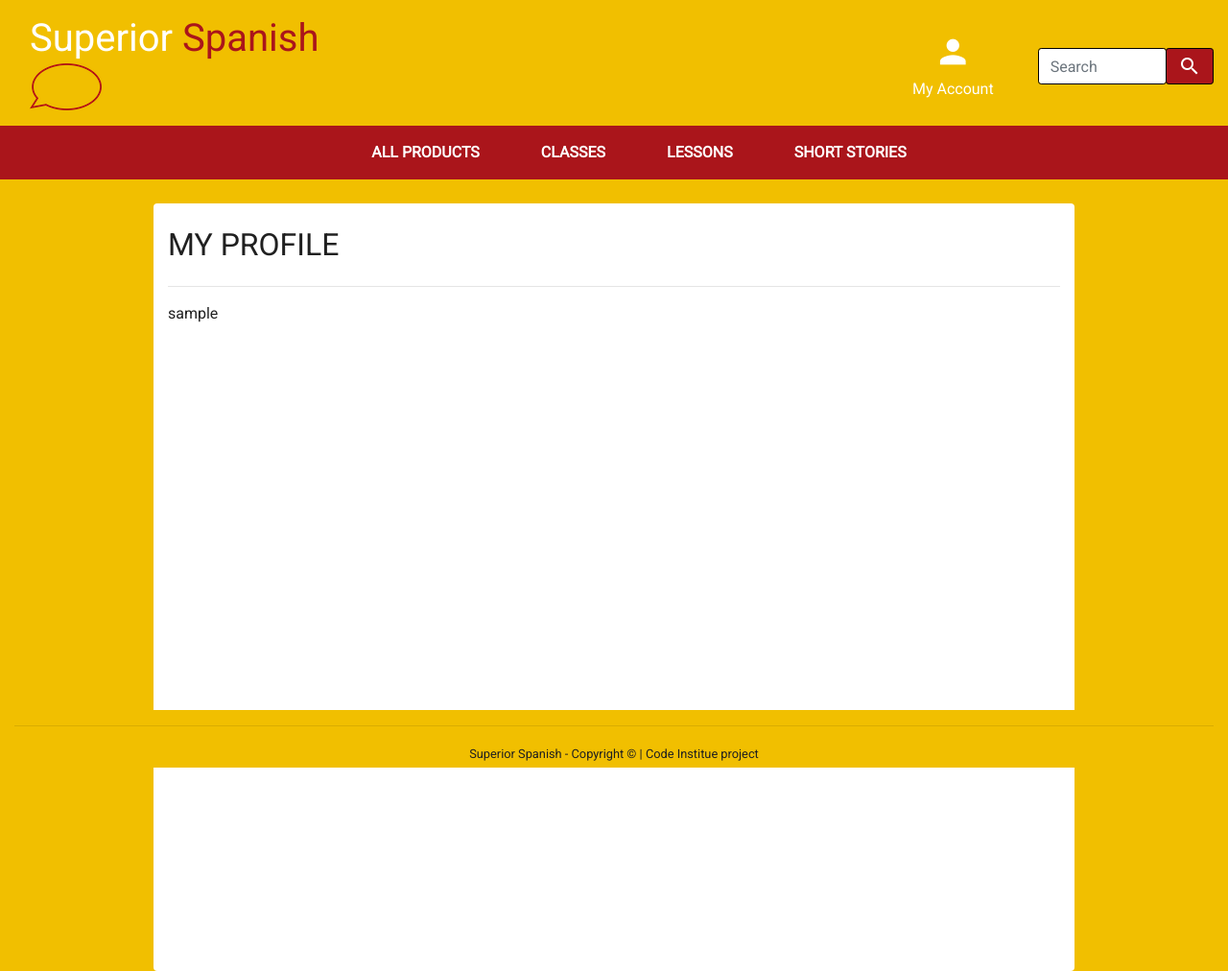
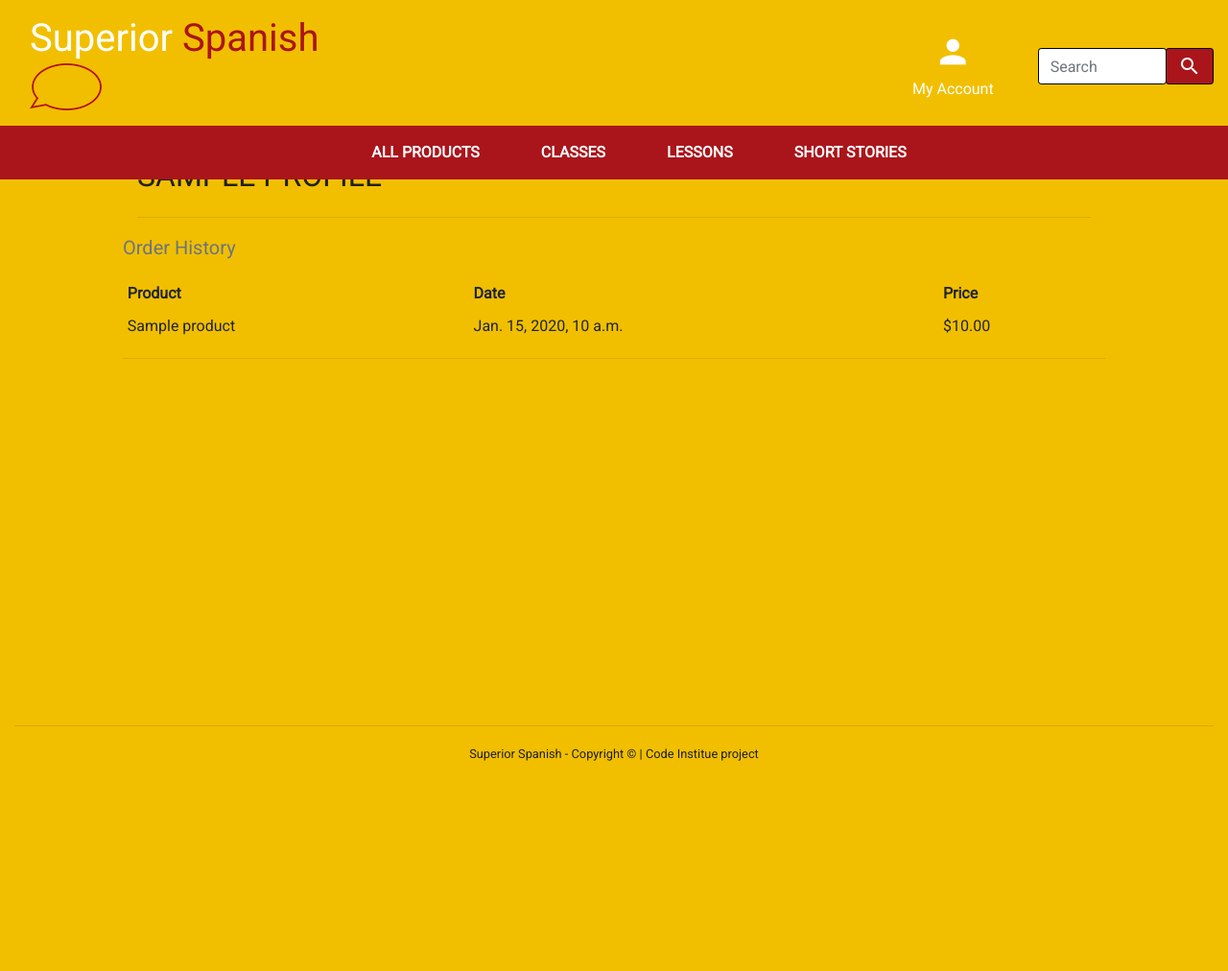
Before and after one commit to DonnaIB/superior_spanish, a Django app: page /profile/ in a window 1280 px wide. Shown: the whole page at 96% size. After the commit the page ends 793 px from the top, so only its background shows below. Run offline with Django 3.2, Linux system fonts and the light colour scheme; a user stored in the database is signed in; tables that the repository leaves empty hold one stand-in row (values such as "Sample post"); parts of the project's set-up code (start-up, migrations or seed data) failed here and were passed over; some libraries are stand-ins or nearby versions.

Commit message:
Added order history to profiles and links to and created story and lesson pages

```diff
--- a/products/urls.py
+++ b/products/urls.py
@@ -3,5 +3,5 @@
 
 urlpatterns = [
     path('', views.all_products, name='products'),
-    path('<product_id>', views.product_info, name='product_info'),
+    path('<product_id>', views.product_info, name='product_info')
 ]
--- a/profiles/models.py
+++ b/profiles/models.py
@@ -13,14 +13,3 @@
 
     def __str__(self):
         return self.user.username
-
-
-@receiver(post_save, sender=User)
-def create_or_update_user_profile(sender, instance, created, **kwargs):
-    """
-    Create or update the user profile
-    """
-    if created:
-        UserProfile.objects.create(user=instance)
-    # Existing users: just save the profile
-    instance.userprofile.save()
--- a/profiles/templates/profiles/profile.html
+++ b/profiles/templates/profiles/profile.html
@@ -15,11 +15,54 @@
 
 {% block content %}
     <div class="overlay"></div>
+    <div class="container">
+        <div class="row">
+            <div class="col">
+                <h2 class="logo-font mb-4">{{ user.userprofile}} Profile</h2>
+                <hr>
+            </div>
+        </div>
+        <div class="row">
+                <p class="lead text-muted">Order History</p>
+                <div class="order-history table-responsive">
+                    <table class="table table-sm table-borderless">
+                        <thead>
+                            <tr>
+                                <th>Product</th>
+                                <th>Date</th>
+                                <th>Price</th>
+                            </tr>
+                        </thead>
+                        <tbody>
+                            {% for order in orders %}
+                                <tr>
+                                    <td>{{order.product}}</td>
+                                    <td>{{ order.date }}</td>
+                                    <td>${{ order.total }}</td>
+                                </tr>
+                            {% endfor %}
+                        </tbody>
+                    </table>
+                    <hr>
 
-<div class="container bg-white rounded mx-auto w-75 mt-5 mb-5 vh-100">
-    <h2 class="logo-font mb-4 pt-4">My Profile</h2>
+                    {% for order in orders %}
+                        {% if order.product.name == "Pre Recorded Lessons" %}
+                            <div>
+                                <p class="lead text-muted">Recorded Lessons</p>
+                                <p>Click this <a href="{% url 'recorded_lessons' %}">link</a> to access your lessons.</p>
+                            </div>
                             <hr>
-    {{ profile }}
+                        {% elif order.product.name == "Short Stories in Spanish" %}
+
+                        <div>
+                            <p class="lead text-muted">Short Stories</p>
+                            <p>Click this <a href="{% url 'short_stories' %}">link</a> to access your Short Stories.</p>
                         </div>
+                        <hr>
+                        {% endif %}
 
+                    {% endfor %}
+                </div>
+            </div>
+        </div>
 {% endblock %}
--- a/profiles/urls.py
+++ b/profiles/urls.py
@@ -2,5 +2,8 @@
 from . import views
 
 urlpatterns = [
-    path('', views.profile, name='profile')
+    path('', views.profile, name='profile'),
+    path('short_stories', views.short_stories, name='short_stories'),
+    path('recorded_lessons', views.recorded_lessons, name='recorded_lessons'),
+
 ]
--- a/profiles/views.py
+++ b/profiles/views.py
@@ -1,15 +1,29 @@
 from django.shortcuts import render, get_object_or_404
 
 from .models import UserProfile
-
+from checkout.models import Order
 
 def profile(request):
     """ Display the user's profile. """
     profile = get_object_or_404(UserProfile, user=request.user)
 
+    orders = profile.orders.all()
+
     template = 'profiles/profile.html'
     context = {
-        'profile': profile,
+        'orders': orders,
+        'on_profile_page': True
     }
 
     return render(request, template, context)
+
+def short_stories(request):
+    """ A view to return the short stories page """
+
+    return render(request, 'profiles/short_stories.html')
+
+
+def recorded_lessons(request):
+    """ A view to return the recorded lessons page """
+
+    return render(request, 'profiles/recorded_lessons.html')
```
Also changed, not shown: checkout/admin.py (+7 -2 lines), checkout/views.py (+12 -2 lines), profiles/templates/profiles/recorded_lessons.html (added, +26 -0 lines), profiles/templates/profiles/short_stories.html (added, +26 -0 lines), products/views.py (line endings or trailing spaces). Lines whose indentation alone changed are shown as unchanged.
